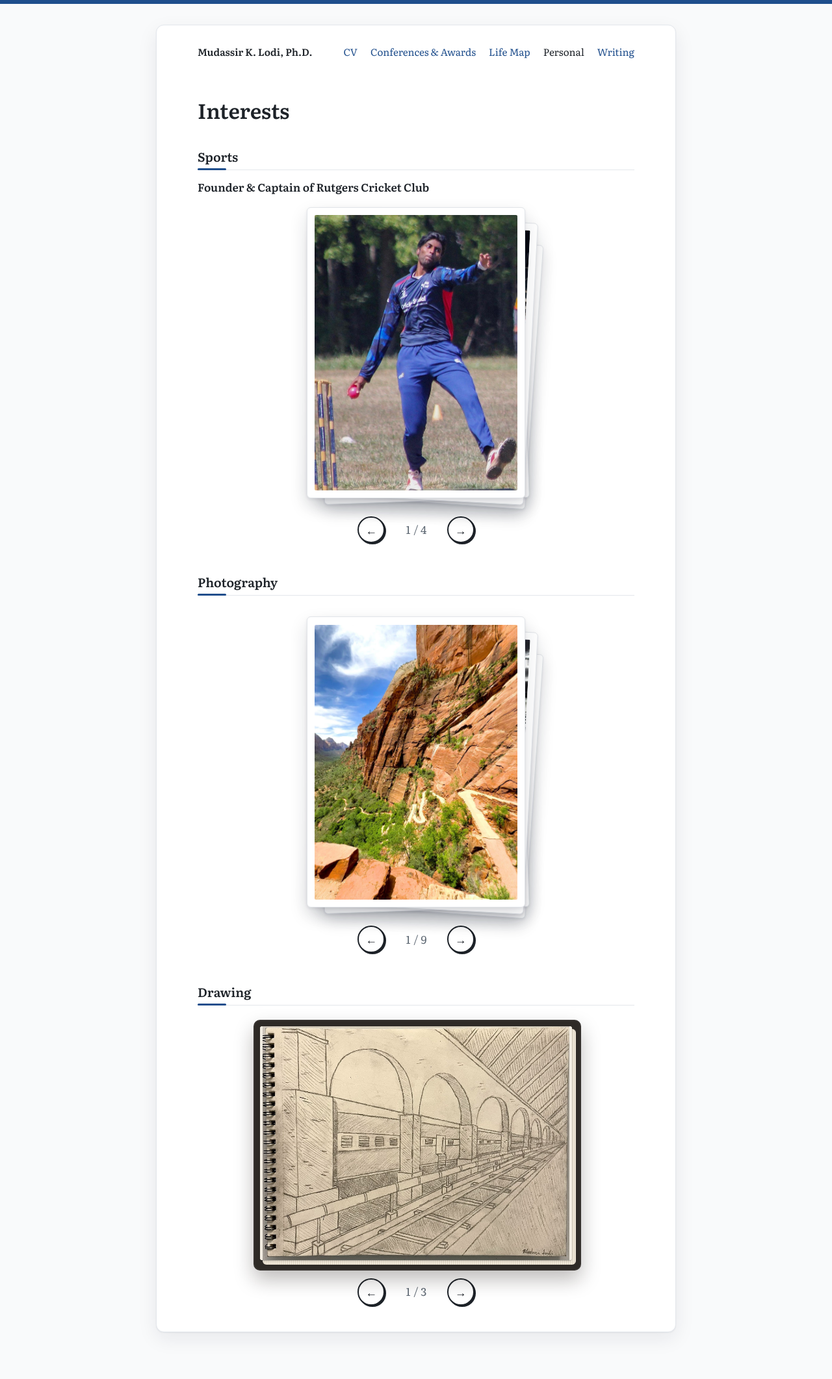
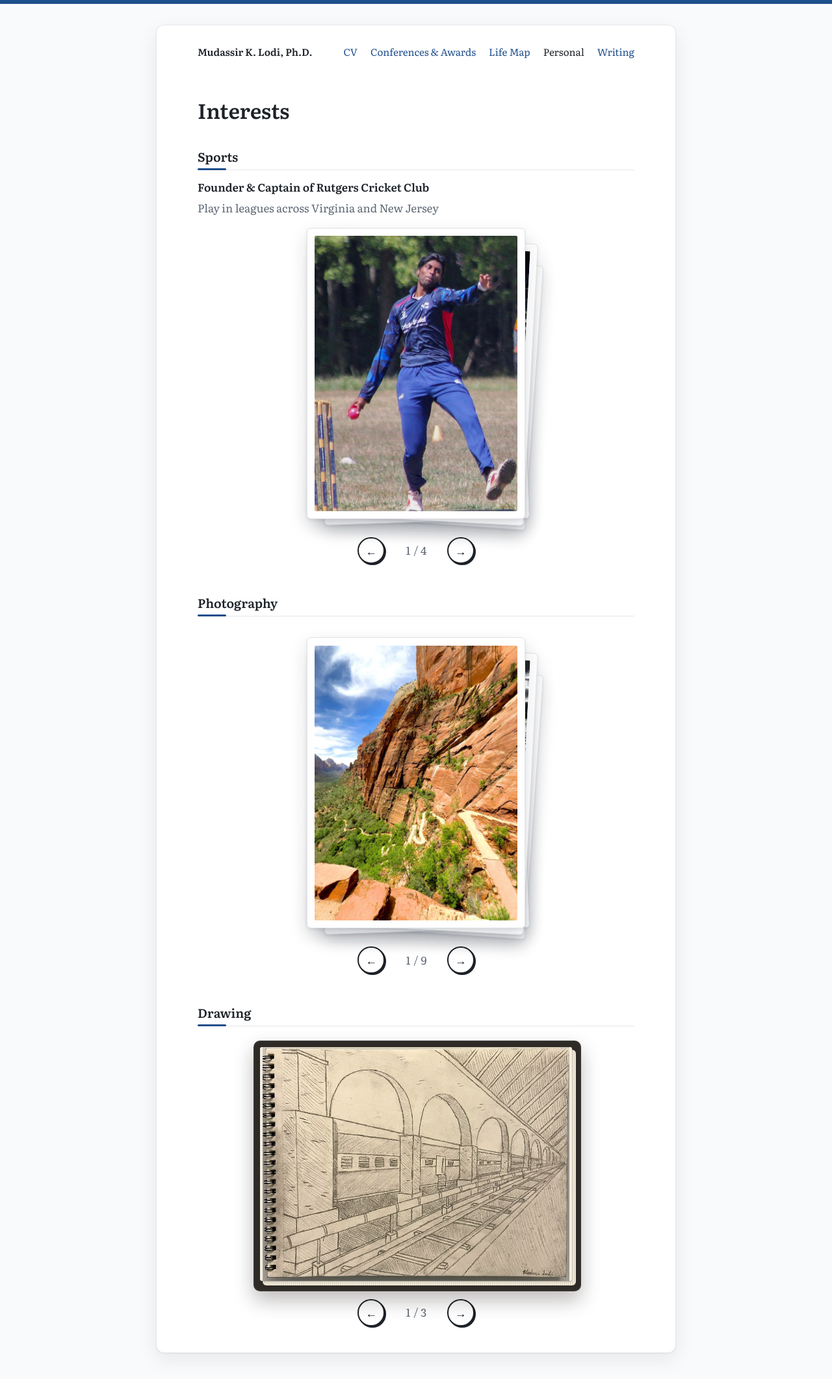
Before and after one commit to mklodi1/mklodi1.github.io, a Jekyll site: the page built from personal/index.html, in a window 1280 px wide. Shown: the whole page at 65% size. Built offline with Jekyll 4.4.1, drawn with Linux system fonts in a browser that asks for light colours; before the commit the page ends 2091 px from its top, so only the background shows below that.

Commit message:
Add league line to Sports
Co-Authored-By: Claude Opus 5.5 <noreply@anthropic.com>
Claude-Session: https://claude.ai/code/session_018B7yRm4wV88UDqtVSP6gVK

```diff
--- a/assets/css/style.css
+++ b/assets/css/style.css
@@ -188,6 +188,7 @@ body { border-top: 6px solid var(--link); }
 .places h1, .personal h1 { font-size: 2rem; margin-bottom: 1.5rem; }
 .gallery-section { margin-top: 2.5rem; }
 .section-note { margin: -.25rem 0 0; font-weight: 600; }
+.section-note-sub { margin-top: .2rem; font-weight: 400; color: var(--muted); }
 .gallery-section h2 { font-size: 1.2rem; margin-bottom: 1rem; padding-bottom: .5rem; border-bottom: 1px solid var(--rule); }
 .gallery { display: grid; grid-template-columns: repeat(auto-fill, minmax(12rem, 1fr)); gap: .75rem; }
 .gallery:empty { display: none; }
--- a/personal/index.html
+++ b/personal/index.html
@@ -19,7 +19,8 @@ permalink: /personal/
   {% assign images = site.static_files | where_exp: "f", "f.path contains prefix" | where_exp: "f", "f.extname != ''" | sort: "path" %}
   <section class="gallery-section" aria-labelledby="h-{{ folder }}">
     <h2 id="h-{{ folder }}">{{ heading }}</h2>
-    {% if folder == "sports" %}<p class="section-note">Founder &amp; Captain of Rutgers Cricket Club</p>{% endif %}
+    {% if folder == "sports" %}<p class="section-note">Founder &amp; Captain of Rutgers Cricket Club</p>
+    <p class="section-note section-note-sub">Play in leagues across Virginia and New Jersey</p>{% endif %}
     {% assign shown = 0 %}
     <div class="deck deck-{{ folder }}" data-deck aria-roledescription="photo stack" aria-label="{{ heading }}">
       <div class="deck-stack">
```
